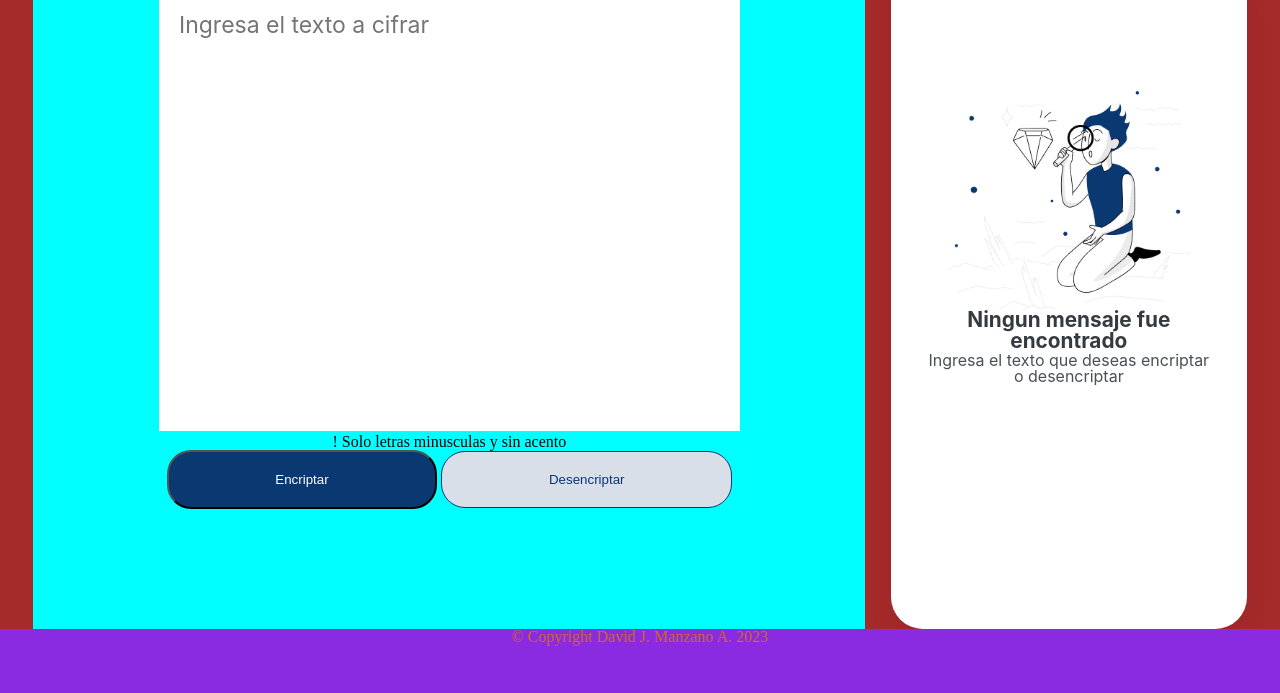
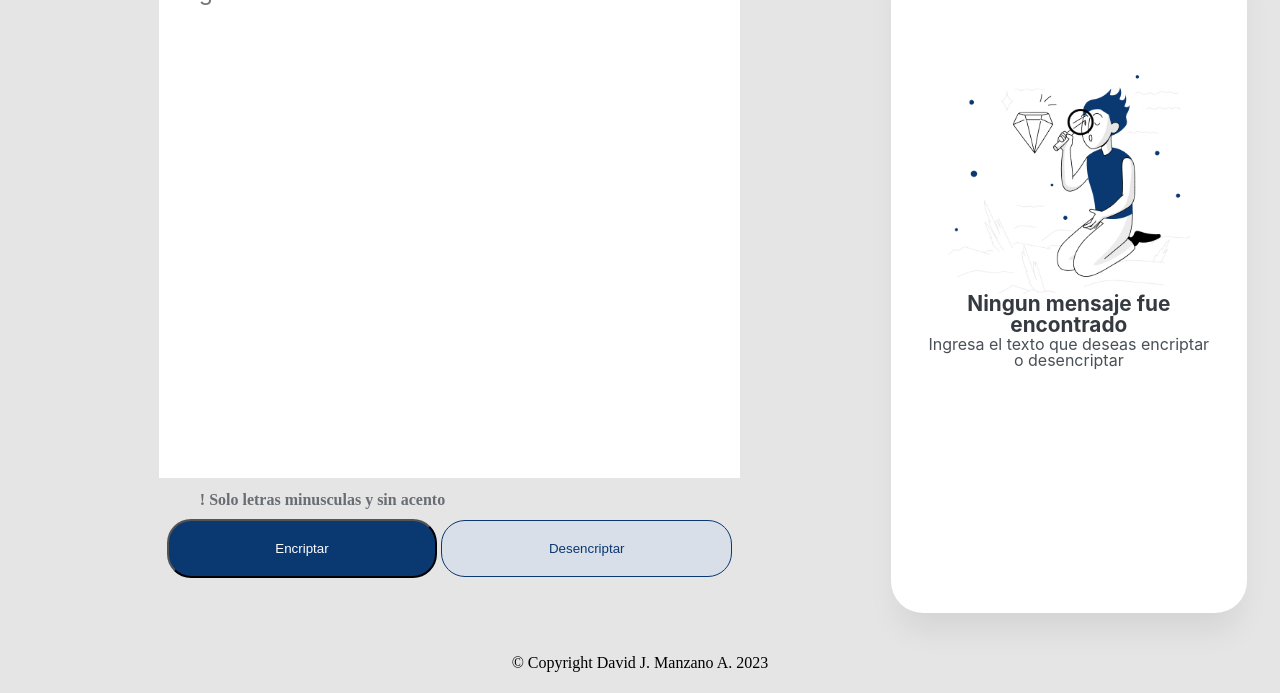
Before and after one commit to davmanz/Project-Alura-Encrip, a plain HTML site: page index.html in a window 1280 px wide. Shown: the part 107-800 px from the top of the page. Drawn offline with Linux system fonts and the light colour scheme.

Commit message:
Cambios de footer

```diff
--- a/index.css
+++ b/index.css
@@ -12,13 +12,12 @@ header img{
 }
 
 main{
-    background-color: brown;
     width: 100%;
     margin: 0 auto;
     align-items: center;
     height: 35rem;
     position: absolute;
-    top: 7%;
+    top: 5%;
     height: calc(100vh - 15vh);
     display: flex;
     flex-direction: row;
@@ -33,16 +32,15 @@ main{
     vertical-align: top;
     height: 100%;
     text-align: center;
-    background-color: aqua;
     height: 100%;
 }
 
 #prp-text-area{
     width: 65%;
-    margin: 5% auto 0px auto;
+    margin: 3% auto 0px auto;
     direction: ltr;
     padding: 20px;
-    height: 50vh;
+    height: 60vh;
     caret-color: transparent;
     font-family: 'Inter';
     font-weight: 400;
@@ -54,10 +52,22 @@ main{
     outline: none;
 }
 
-
 .window-1 input[type=button]{
     padding: 1.5em 8em;
     border-radius: 24px
+}
+
+.w1-obsv{
+    display: flex;
+    width: 65%;
+    margin-left: 20%;
+}
+
+.w1-obsv p{
+    color: #495057;
+    opacity: 0.8;
+    font-weight: 600;
+    margin: 2% 0 2% 0;
 }
 
 .btn-encriptar{
@@ -128,12 +138,10 @@ footer{
     text-align: center;
     display: flex;
     justify-content: center;
-    background-color: blueviolet;
     width: 100%;
     height: 8vh;
 }
 
 .copyright{
-color: chocolate;
-margin: 0 ;
+margin-top: 2% ;
 }
```
